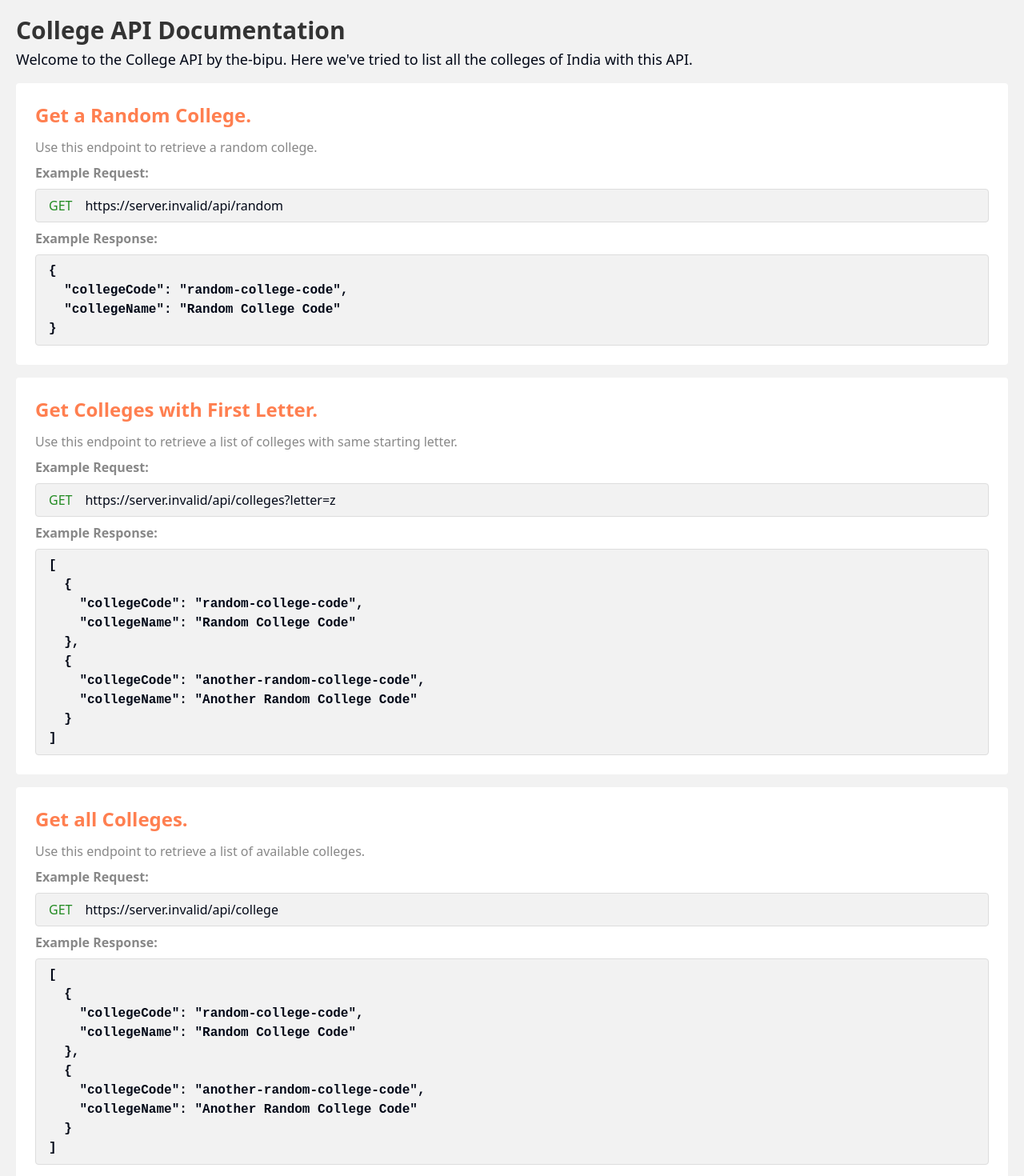
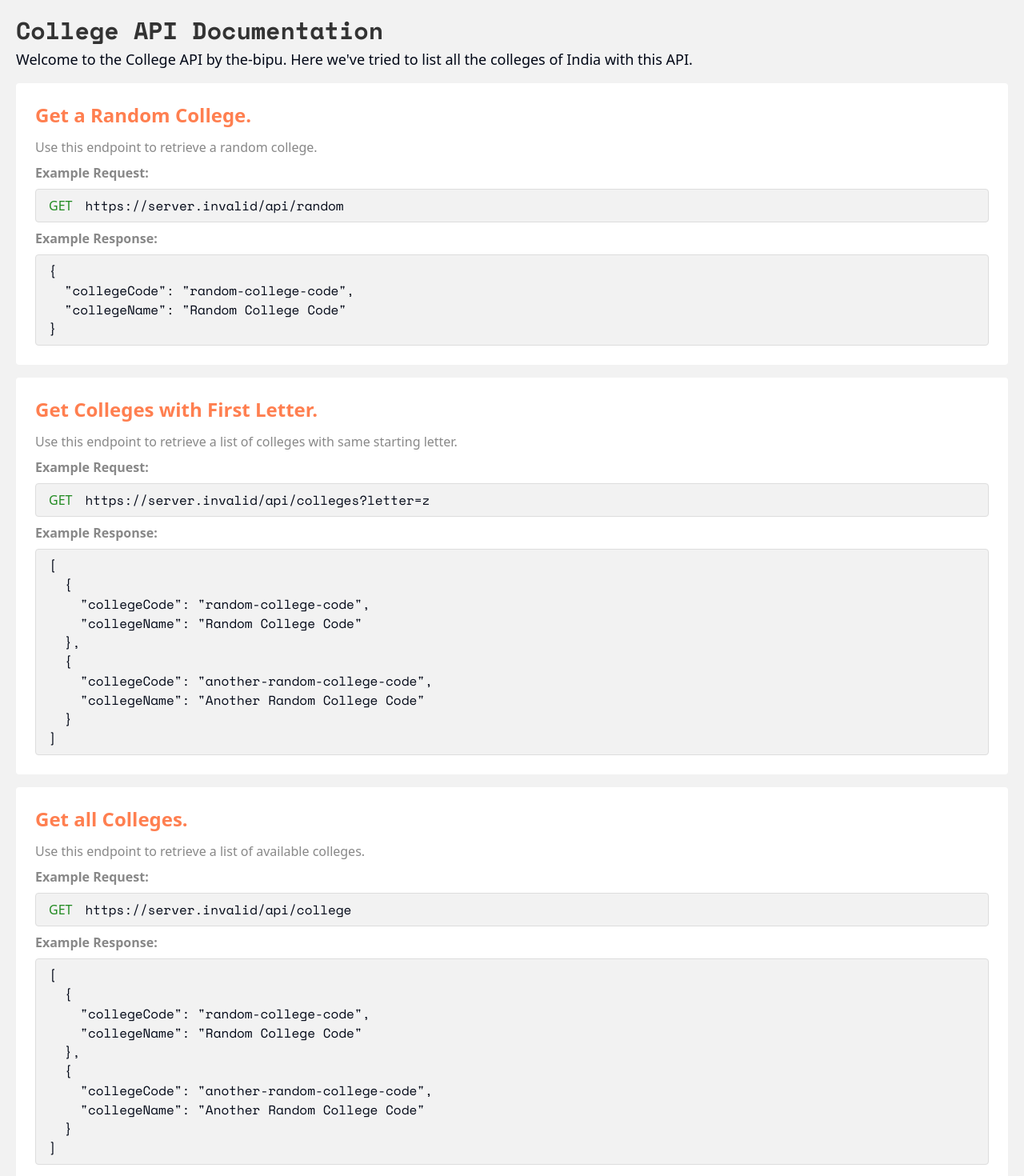
Before and after one commit to the-bipu/college-api-nextjs, a Next.js app: page / in a window 1280 px wide. Shown: the top 1470 px of the page at 80% size. Built offline with nearby package versions, Linux system fonts and the light colour scheme; no server answers.

Commit message:
Update Shortcuts

```diff
--- a/app/globals.css
+++ b/app/globals.css
@@ -1,4 +1,4 @@
-@import url("https://fonts.googleapis.com/css2?family=Courier+Prime:ital,wght@0,400;0,700;1,400;1,700&display=swap");
+@import url('https://fonts.googleapis.com/css2?family=Space+Mono:ital,wght@0,400;0,700;1,400;1,700&display=swap');
 
 @tailwind base;
 @tailwind components;
@@ -65,6 +65,7 @@
   * {
     @apply border-border;
   }
+
   body {
     @apply bg-background text-foreground;
   }
@@ -99,7 +100,6 @@
   }
 }
 
-.Courier {
-  font-family: 'Courier New', Courier, monospace;
-  font-weight: 600;
+.space-mono {
+  font-family: "Space Mono", monospace;
 }
--- a/pages/index.tsx
+++ b/pages/index.tsx
@@ -48,7 +48,7 @@ const Index = () => {
             <div className="w-full h-auto flex items-center justify-center p-5 bg-[#f2f2f2]">
                 <div className="flex flex-col w-full h-auto gap-4">
                     <div className="flex flex-col gap-1">
-                        <div className="text-3xl font-bold text-[#333333]">
+                        <div className="text-3xl font-bold text-[#333333] space-mono">
                             College API Documentation
                         </div>
                         <p className="text-lg">Welcome to the College API by the-bipu. Here we've tried to list all the colleges of India with this API.</p>
@@ -68,7 +68,7 @@ const Index = () => {
                             >{process.env.NEXT_PUBLIC_BASE_URL}/api/random</span>
                         </div>
                         <p className="text-[#888] font-semibold mb-2">Example Response:</p>
-                        <pre className="bg-[#f2f2f2] rounded px-4 py-2 border border-[#ddd] flex flex-row gap-4 Courier">
+                        <pre className="bg-[#f2f2f2] rounded px-4 py-2 border border-[#ddd] flex flex-row gap-4 space-mono">
                             {JSON.stringify(college, null, 2)}
                         </pre>
                     </div>
@@ -87,7 +87,7 @@ const Index = () => {
                             >{process.env.NEXT_PUBLIC_BASE_URL}/api/colleges?letter=z</span>
                         </div>
                         <p className="text-[#888] font-semibold mb-2">Example Response:</p>
-                        <pre className="bg-[#f2f2f2] rounded px-4 py-2 border border-[#ddd] flex flex-row gap-4 Courier">
+                        <pre className="bg-[#f2f2f2] rounded px-4 py-2 border border-[#ddd] flex flex-row gap-4 space-mono">
                             {JSON.stringify(collegeList, null, 2)}
                         </pre>
                     </div>
@@ -106,11 +106,12 @@ const Index = () => {
                             >{process.env.NEXT_PUBLIC_BASE_URL}/api/college</span>
                         </div>
                         <p className="text-[#888] font-semibold mb-2">Example Response:</p>
-                        <pre className="bg-[#f2f2f2] rounded px-4 py-2 border border-[#ddd] flex flex-row gap-4 Courier">
+                        <pre className="bg-[#f2f2f2] rounded px-4 py-2 border border-[#ddd] flex flex-row gap-4 space-mono">
                             {JSON.stringify(collegeList, null, 2)}
                         </pre>
                     </div>
 
+                    <div className='w-full h-auto flex flex-row items-center justify-between'>
                         <div>
                             Copyright ©
                             <Link
@@ -119,6 +120,15 @@ const Index = () => {
                                 className="text-[#ff7f50] underline"
                             >the-bipu</Link>
                         </div>
+                        <Link href='/college' className='transition-all duration-300 opacity-0 hover:opacity-100 shadow-none'>
+                            <button
+                                className="text-sm button-56"
+                                role="button"
+                            >
+                                Visit College Page
+                            </button>
+                        </Link>
+                    </div>
                 </div>
             </div>
         </React.Fragment>
```
Lines whose indentation alone changed are shown as unchanged.
